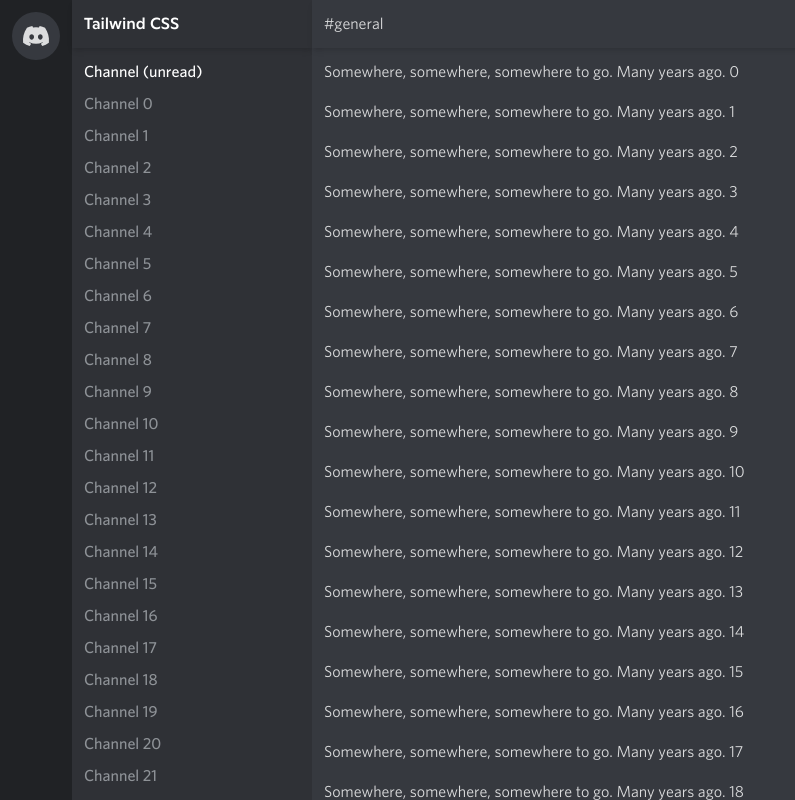
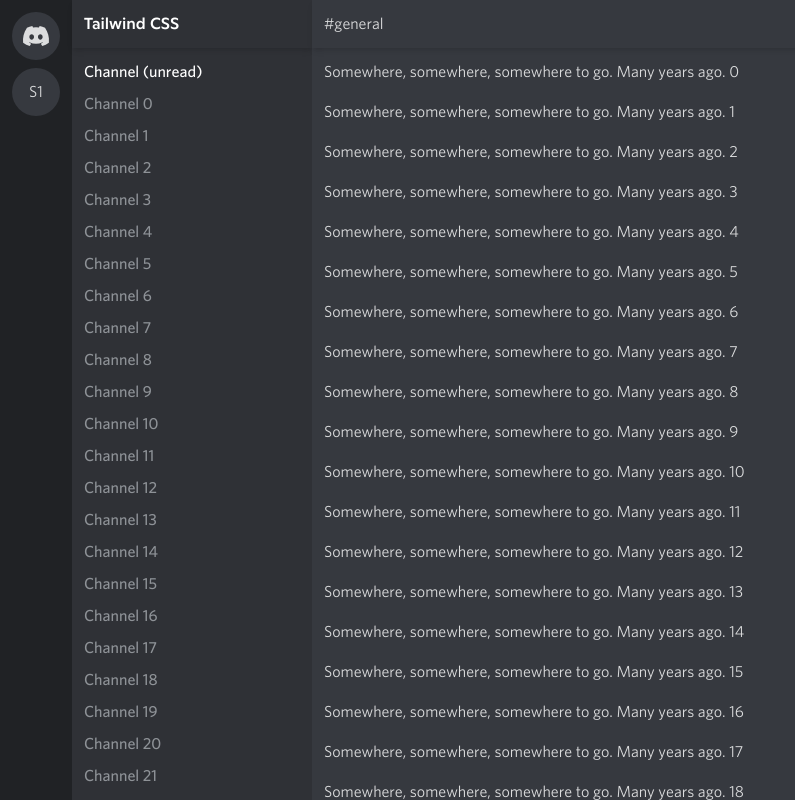
Before and after one commit to JoseCrz/tailwind-practice, a Next.js app: page / in a window 1280 px wide. Shown: the whole page, without its empty margins (0-795 px from the left). Built offline with nearby package versions, Linux system fonts and the light colour scheme.

Commit message:
Move layout to `_app`

```diff
--- a/pages/_app.tsx
+++ b/pages/_app.tsx
@@ -1,5 +1,8 @@
+import type { SVGProps } from "react";
+
 import "@/styles/globals.css";
 import type { AppProps } from "next/app";
+import Link from "next/link";
 import localFont from "next/font/local";
 
 const whitney = localFont({
@@ -37,7 +40,34 @@
 export default function App({ Component, pageProps }: AppProps) {
   return (
     <main className={`${whitney.variable} font-sans ${ginto.variable}`}>
-      <Component {...pageProps} />
+      <div className="flex text-gray-100 h-screen">
+        <div className="bg-gray-900 p-3 space-y-2 overflow-y-scroll">
+          <Link
+            href="/"
+            className="h-12 w-12 rounded-[50%] hover:rounded-2xl flex items-center justify-center text-gray-100 hover:text-white hover:bg-brand bg-gray-700 transition-all duration-200"
+          >
+            <DiscordIcon className="h-5 w-7" />
+          </Link>
+          <Link
+            href="/servers/1"
+            className="h-12 w-12 rounded-[50%] hover:rounded-2xl flex items-center justify-center text-gray-100 hover:text-white hover:bg-brand bg-gray-700 transition-all duration-200"
+          >
+            S1
+          </Link>
+        </div>
+        <Component {...pageProps} />
+      </div>
     </main>
   );
 }
+
+function DiscordIcon(props: SVGProps<SVGSVGElement>) {
+  return (
+    <svg aria-hidden="false" viewBox="0 0 28 20" {...props}>
+      <path
+        fill="currentColor"
+        d="M23.021 1.677A21.227 21.227 0 0017.658 0c-.252.462-.483.935-.687 1.418a19.931 19.931 0 00-5.943 0C10.82.935 10.59.462 10.337.005c-1.856.32-3.659.88-5.37 1.677C1.567 6.78.65 11.754 1.111 16.652A21.504 21.504 0 007.691 20c.532-.726 1.004-1.5 1.407-2.309a13.582 13.582 0 01-2.221-1.078c.188-.137.37-.274.547-.428a15.232 15.232 0 0013.152 0c.177.148.36.291.541.428-.707.424-1.453.787-2.22 1.078.408.808.875 1.578 1.405 2.303a21.5 21.5 0 006.58-3.347h.007c.541-5.674-.922-10.6-3.868-14.97zM9.681 13.638c-1.283 0-2.34-1.193-2.34-2.644S8.37 8.35 9.68 8.35c1.308 0 2.359 1.193 2.338 2.644 0 1.451-1.036 2.644-2.339 2.644zm8.635 0c-1.283 0-2.34-1.193-2.34-2.644s1.036-2.644 2.34-2.644c1.302 0 2.36 1.193 2.338 2.644 0 1.451-1.036 2.644-2.338 2.644z"
+      />
+    </svg>
+  );
+}
--- a/pages/index.tsx
+++ b/pages/index.tsx
@@ -1,13 +1,6 @@
-import type { SVGProps } from "react";
-
 export default function Home() {
   return (
-    <div className="flex text-gray-100 h-screen">
-      <div className="bg-gray-900 p-3 space-y-2 overflow-y-scroll">
-        <div className="h-12 w-12 rounded-[50%] hover:rounded-2xl flex items-center justify-center text-gray-100 hover:text-white hover:bg-brand bg-gray-700 transition-all duration-200">
-          <DiscordIcon className="h-5 w-7" />
-        </div>
-      </div>
+    <>
       <div className="bg-gray-800 w-60 flex flex-col">
         <div className="font-title text-white px-3 h-12 flex items-center shadow-md">
           Tailwind CSS
@@ -29,17 +22,6 @@
           ))}
         </div>
       </div>
-    </div>
+    </>
   );
 }
-
-function DiscordIcon(props: SVGProps<SVGSVGElement>) {
-  return (
-    <svg aria-hidden="false" viewBox="0 0 28 20" {...props}>
-      <path
-        fill="currentColor"
-        d="M23.021 1.677A21.227 21.227 0 0017.658 0c-.252.462-.483.935-.687 1.418a19.931 19.931 0 00-5.943 0C10.82.935 10.59.462 10.337.005c-1.856.32-3.659.88-5.37 1.677C1.567 6.78.65 11.754 1.111 16.652A21.504 21.504 0 007.691 20c.532-.726 1.004-1.5 1.407-2.309a13.582 13.582 0 01-2.221-1.078c.188-.137.37-.274.547-.428a15.232 15.232 0 0013.152 0c.177.148.36.291.541.428-.707.424-1.453.787-2.22 1.078.408.808.875 1.578 1.405 2.303a21.5 21.5 0 006.58-3.347h.007c.541-5.674-.922-10.6-3.868-14.97zM9.681 13.638c-1.283 0-2.34-1.193-2.34-2.644S8.37 8.35 9.68 8.35c1.308 0 2.359 1.193 2.338 2.644 0 1.451-1.036 2.644-2.339 2.644zm8.635 0c-1.283 0-2.34-1.193-2.34-2.644s1.036-2.644 2.34-2.644c1.302 0 2.36 1.193 2.338 2.644 0 1.451-1.036 2.644-2.338 2.644z"
-      />
-    </svg>
-  );
-}
```
